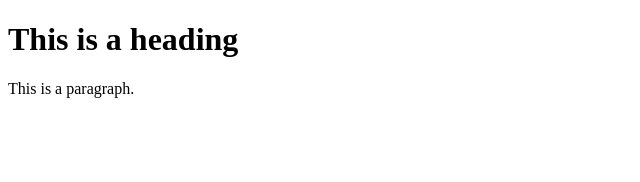
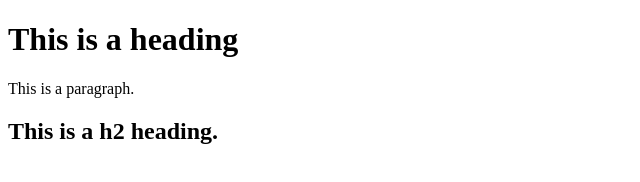
Before and after one commit to ShivaAslami/MyApp, a plain HTML site: page index.html in a window 1280 px wide. Shown: the whole page, without its empty margins (0-640 px from the left). Drawn offline with Linux system fonts and the light colour scheme.

Commit message:
Adds h2 heading in index.html

```diff
--- a/index.html
+++ b/index.html
@@ -6,5 +6,9 @@
 <h1>This is a heading</h1>
 <p>This is a paragraph.</p>
 
+<div>
+    <h2>This is a h2 heading.</h2>
+</div>
+
 </body>
 </html>
```
